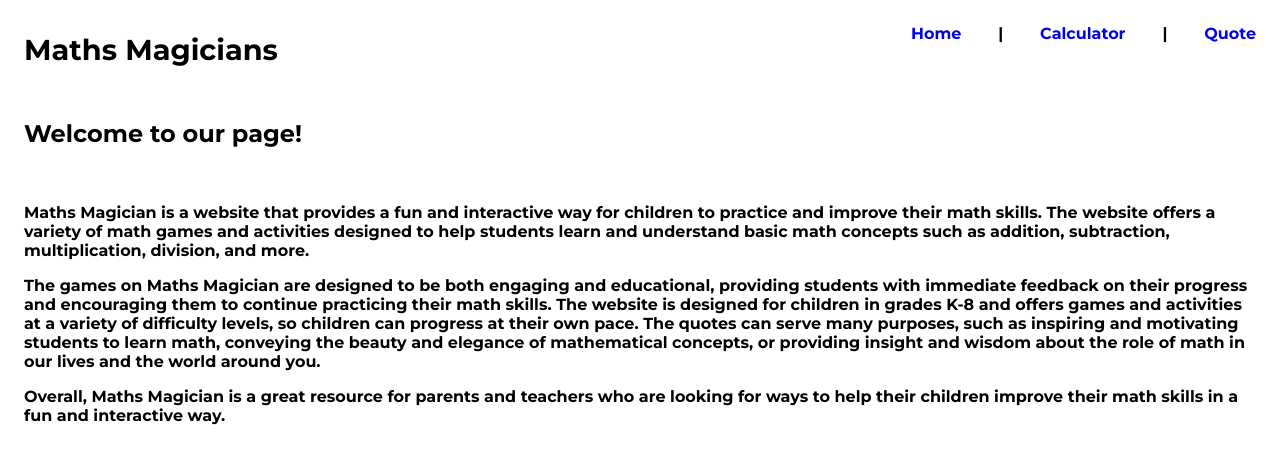
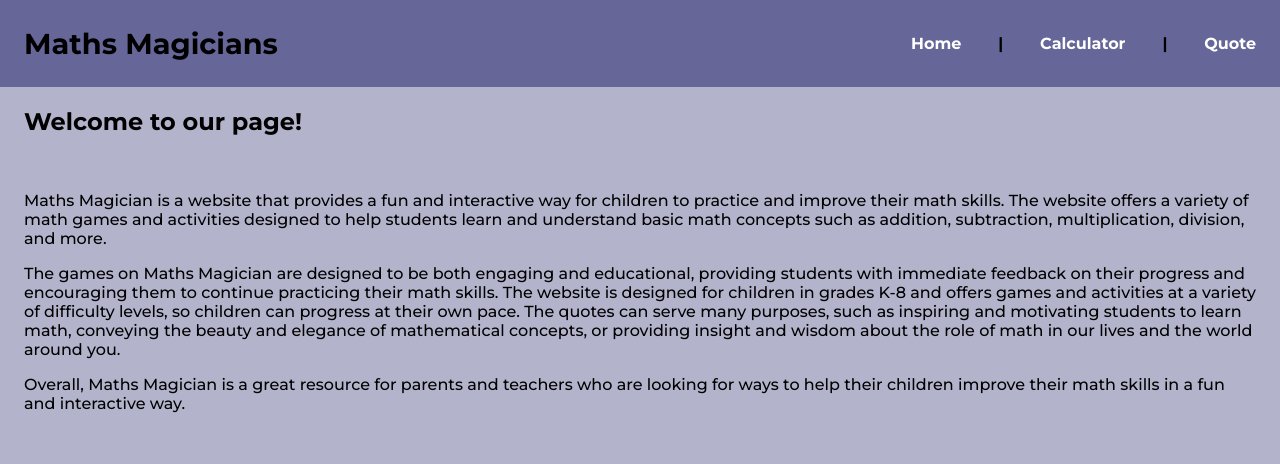
Before and after one commit to Donmark2k/maths-magician, a React (Create React App) app: page / in a window 1280 px wide. Shown: the top 464 px of the page. Built offline with nearby package versions, Linux system fonts and the light colour scheme.

Commit message:
Change the background color

```diff
--- a/src/App.css
+++ b/src/App.css
@@ -4,6 +4,7 @@ body {
   box-sizing: border-box;
   font-family: 'Montserrat', sans-serif;
   font-weight: bold;
+  background-color: #b3b3cc;
 }
 
 h1 {
@@ -12,6 +13,8 @@ h1 {
 
 a {
   text-decoration: none;
+  color: #fff;
+
 }
 .calculator {
   margin: 10px auto;
@@ -52,7 +55,8 @@ nav {
   display: flex;
   justify-content: space-between;
   flex-direction: row;
-  padding: 8px 24px;
+  padding: 2px 24px;
+  background-color: #666699;
 }
 
 ul {
@@ -61,6 +65,7 @@ ul {
   flex-direction: row;
   justify-content: space-between;
   width: 28%;
+  margin: auto 0;
 }
 
 .homeContainer {
@@ -73,7 +78,7 @@ ul {
   display: grid;
   grid-template-columns: repeat(auto-fit, minmax(250px, 2fr));
   width: 80%;
-  margin: 0 auto;
+  margin: 24px auto;
 }
 
 .calculatorH2 {
@@ -82,6 +87,9 @@ ul {
   padding-left: 24px;
 }
 
+.homeP{
+  font-weight: 450;
+}
 .quoteBtn {
   width: auto;
   padding: 0.801rem 1.188rem 0.886rem 1.375rem;
--- a/src/components/home.js
+++ b/src/components/home.js
@@ -13,7 +13,7 @@ const Home = () => (
         math concepts such as addition, subtraction, multiplication, division, and more.
       </p>
       {' '}
-      <p>
+      <p className="homeP">
         The games on Maths Magician are designed to be both engaging and educational,
         providing students with immediate feedback on their progress and encouraging them
         to continue practicing their math skills. The website is designed for children in grades K-8
```
